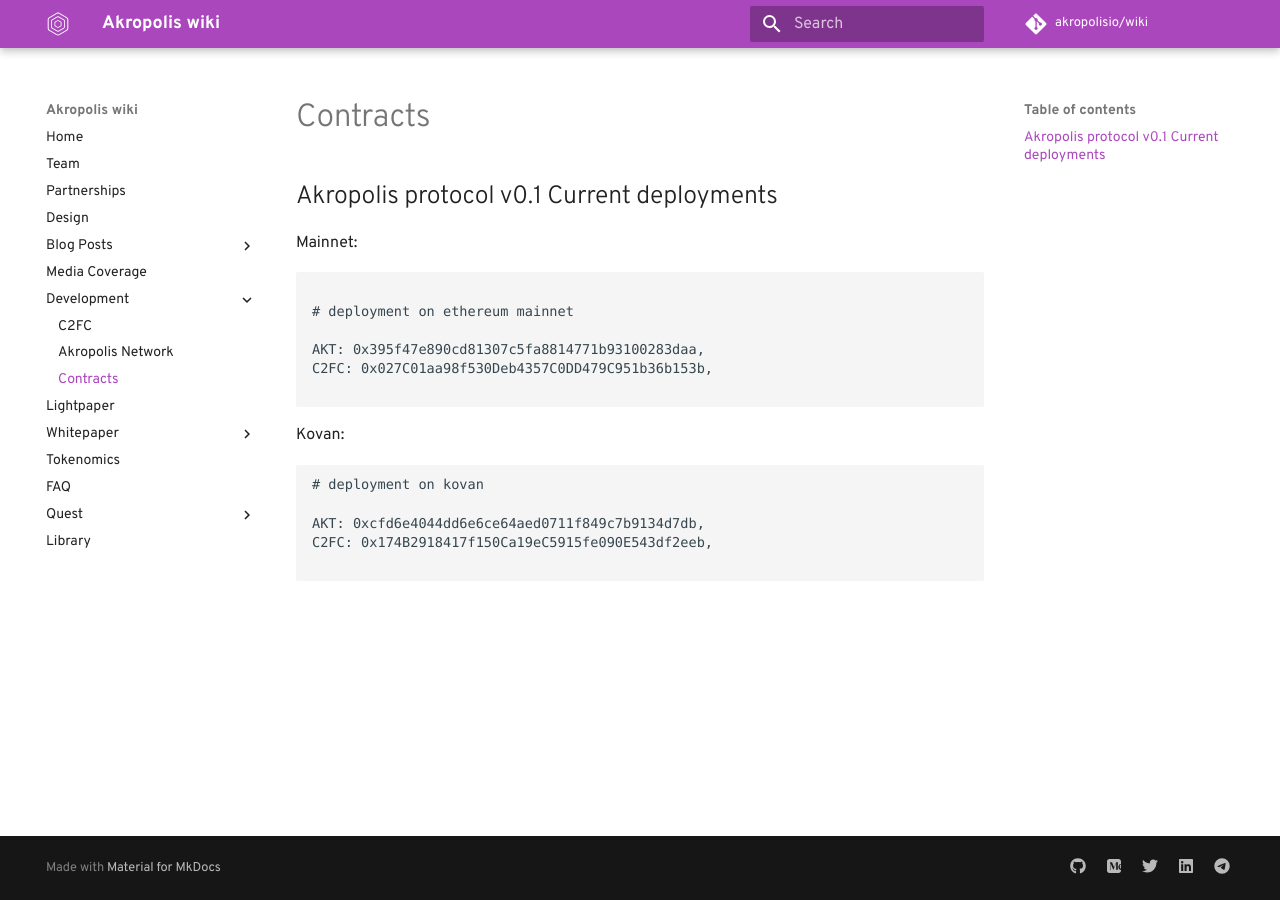
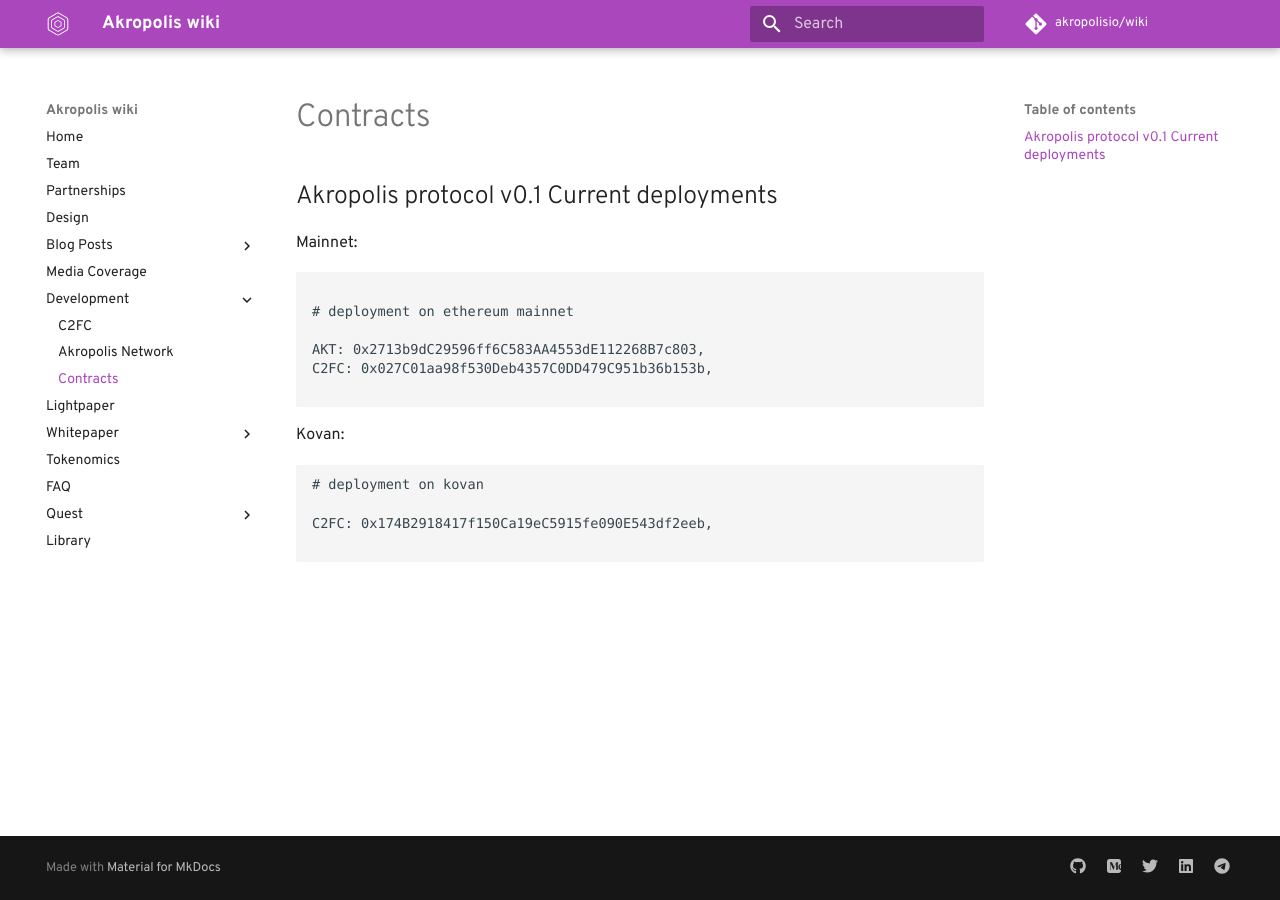
Before and after one commit to kaonone/wiki, an MkDocs documentation site: the page built from docs/contracts.md, in a window 1280 px wide. Built offline with MkDocs 1.6.1 and Material for MkDocs 9.7.7, drawn with Linux system fonts in a browser that asks for light colours; some web fonts are replaced; comment, search, counter and statistics services are not loaded; old or Windows-style settings are respelled for this version of MkDocs.

Commit message:
changed AKT address

````diff
--- a/docs/contracts.md
+++ b/docs/contracts.md
@@ -9,7 +9,7 @@
 
 # deployment on ethereum mainnet
 
-AKT: 0x395f47e890cd81307c5fa8814771b93100283daa,
+AKT: 0x2713b9dC29596ff6C583AA4553dE112268B7c803,
 C2FC: 0x027C01aa98f530Deb4357C0DD479C951b36b153b,
 
 ```
@@ -19,7 +19,6 @@
 ```bash
 # deployment on kovan
 
-AKT: 0xcfd6e4044dd6e6ce64aed0711f849c7b9134d7db,
 C2FC: 0x174B2918417f150Ca19eC5915fe090E543df2eeb,
 
 ```
````
